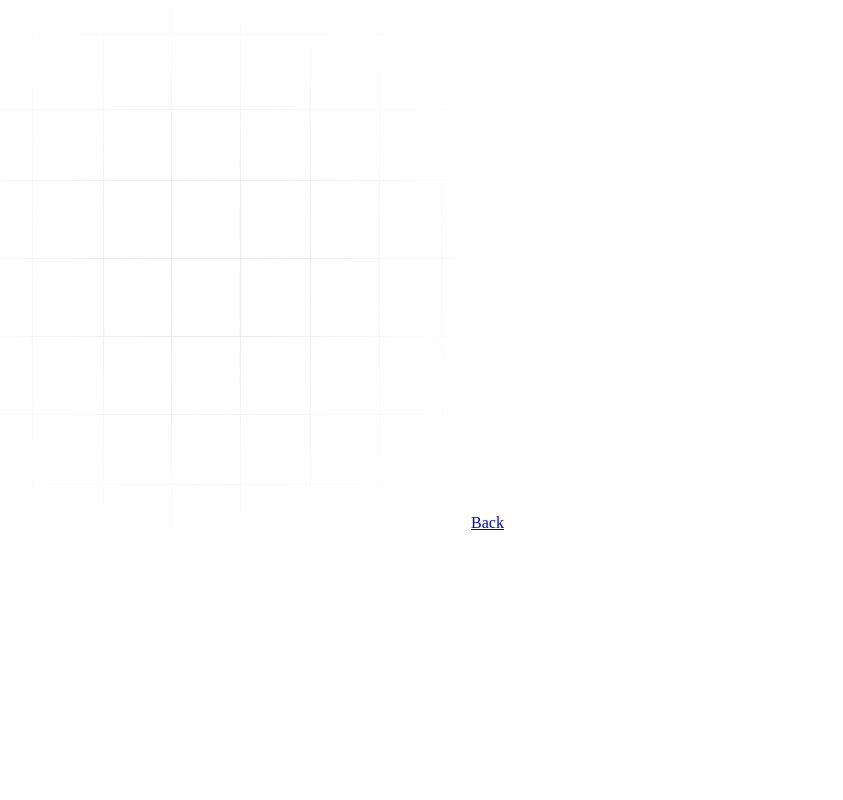
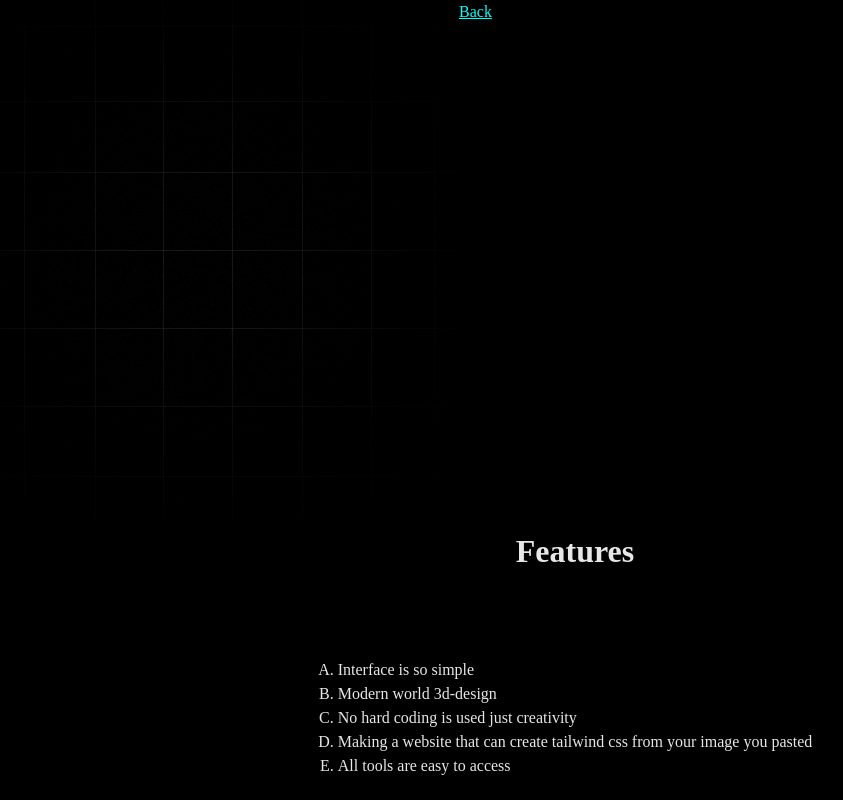
Before and after one commit to hostfast20-coder/AIVanguard, a plain HTML site: page features.html in a window 1280 px wide. Shown: the whole page, without its empty margins (65-908 px from the left). Drawn offline with Linux system fonts and the light colour scheme.

Commit message:
day 6
added all styles and visuals, but till know i still not able to solve extra space which is comming in websit.

```diff
--- a/features.css
+++ b/features.css
@@ -0,0 +1,61 @@
+* {
+    margin: 0px;
+    padding: 0px;
+    box-sizing: border-box;
+}
+
+body{
+    background-color: black;
+    color:#e7e7e7 ;
+    min-height: 100vh;
+    line-height: 1.5;
+    overflow-x: hidden;
+}
+
+
+/* GRADIENT AND LAYER BLUR EFFECT */
+.image-gradient{
+    position: absolute;
+    top: 0;
+    right: 0;
+    opacity: 0.5;
+    z-index: -1;
+
+}
+
+.layer-blur{
+    height: 0;
+    width: 30rem;
+    position: absolute;
+    top: 20%;
+    right: 0;
+    box-shadow: 0 0 700px 15px white;
+    rotate: -30deg;
+    z-index: -1;
+}
+
+#heading {
+    display: flex;
+    align-items: center;
+    /* margin: 10px;
+    padding: 10px; */
+    justify-content: center;
+}
+
+#list {
+    margin: 6%;
+    padding: 6px;
+    display: flex;
+    align-items: center;
+    justify-content:center;
+}
+
+#list-item {
+    list-style-type:upper-alpha;
+}
+
+#Back {
+    color: aqua;
+    position: absolute;
+
+}
--- a/features.html
+++ b/features.html
@@ -7,8 +7,20 @@
     <link rel="stylesheet" href="./features.css">
 </head>
 <body>
-     <img src="./gradient.png" alt="">
-    <a href="./index.html">Back</a>
+    <img src="./gradient.png" alt="">
+    <a href="./index.html" id="Back">Back</a>
 
+    <div id="heading">
+        <h1>Features</h1>
+    </div>
+    <div id="list">
+        <ul id="list-item">
+            <li>Interface is so simple</li>
+            <li>Modern world 3d-design</li>
+            <li>No hard coding is used just creativity</li>
+            <li>Making a website that can create tailwind css from your image you pasted </li>
+            <li>All tools are easy to access </li>
+        </ul>
+    </div>
 </body>
 </html>
--- a/home.css
+++ b/home.css
@@ -53,6 +53,7 @@ img {
     top: 10px;
     left: 10px;
     text-decoration: none;
+    color: aqua;
 }
 
 .heading {
```
Also changed, not shown: index.html (+1 -1 lines).
